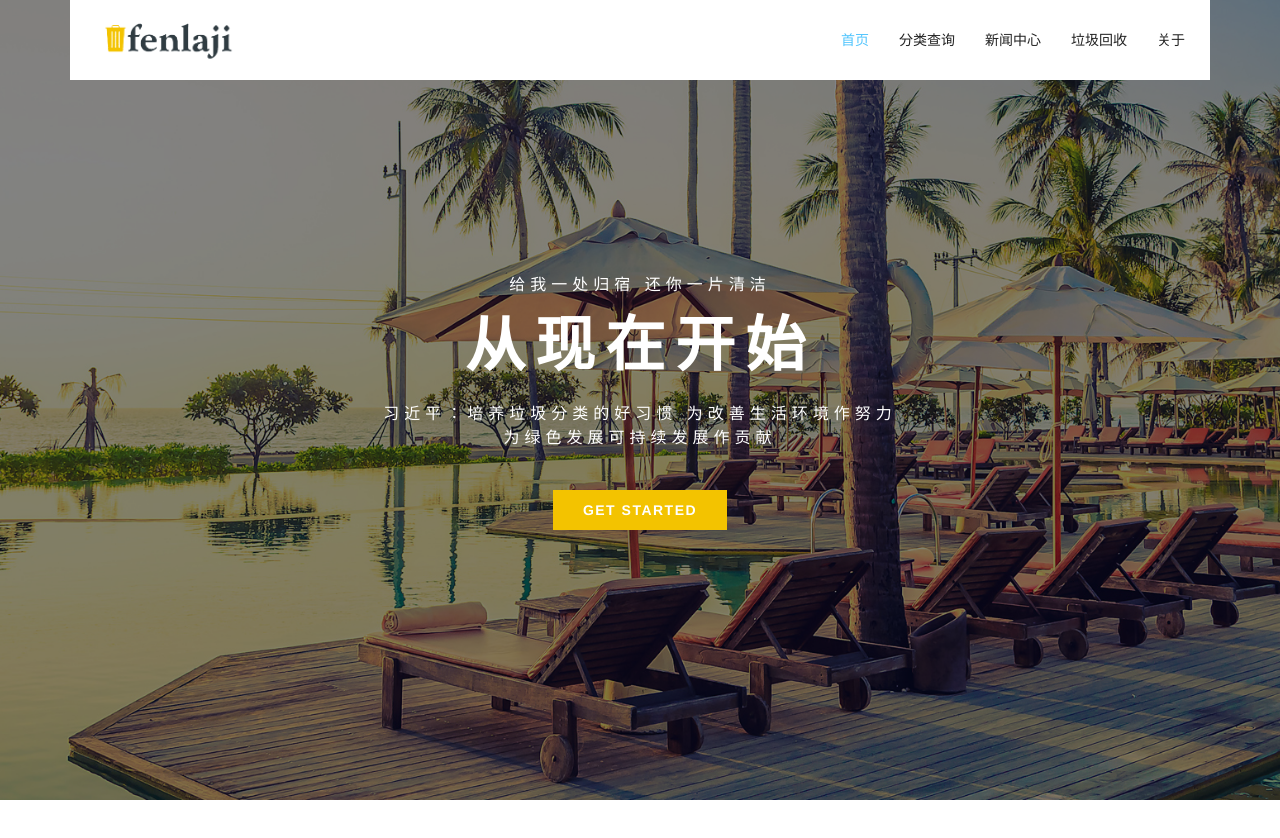
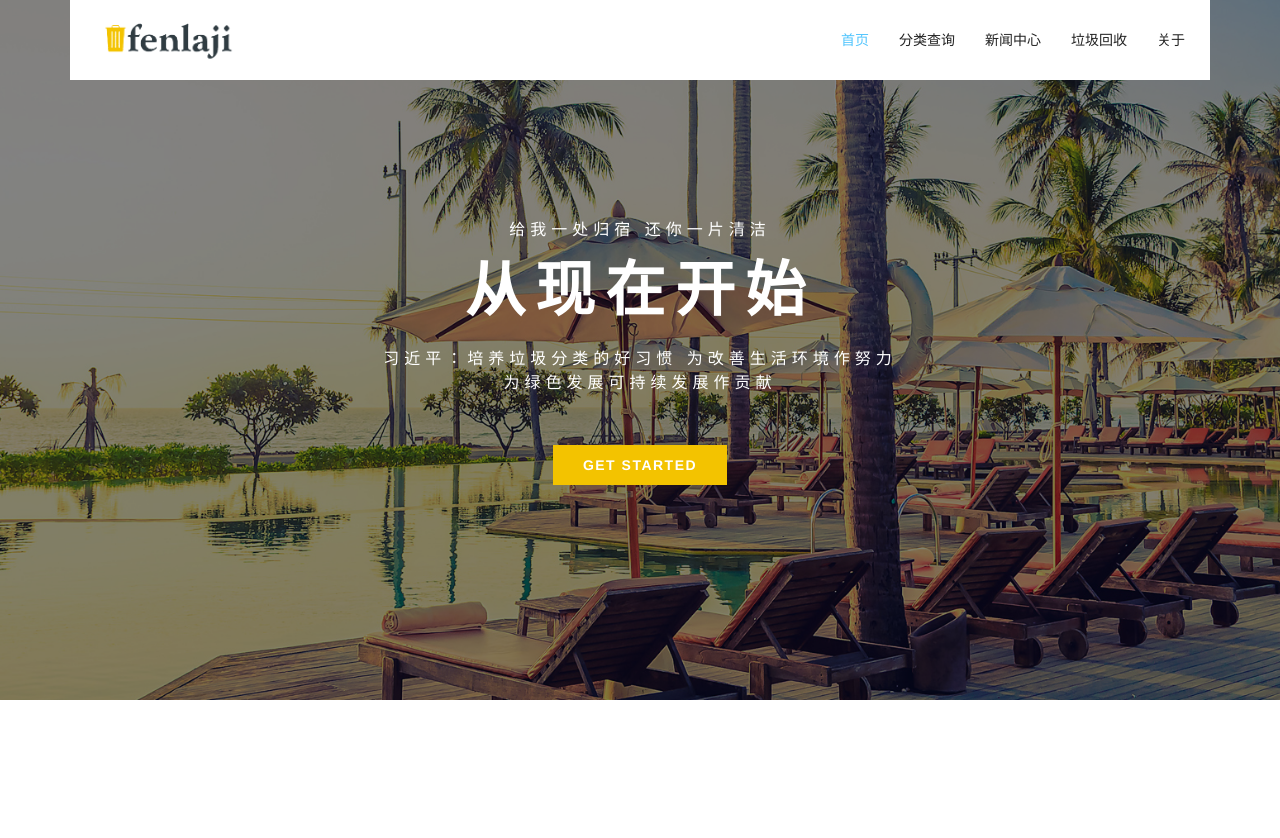
Before and after one commit to Hrealm/ifenlaji, a Vue app: page / in a window 1280 px wide. Shown: the top 838 px of the page. Built offline with nearby package versions, Linux system fonts and the light colour scheme.

Commit message:
feat: fix style

```diff
--- a/src/components/index/index.vue
+++ b/src/components/index/index.vue
@@ -34,7 +34,7 @@ export default {
     .banner{
         position: relative;
         width: 100%;
-        height: 800px;
+        height: 700px;
         overflow: hidden;
         background: #04091e;
         z-index: 1;
@@ -80,7 +80,7 @@ export default {
                 font-size: 16px;
                 line-height: 24px;
                 padding: 10px 0px 20px;
-                margin-bottom: 20px;
+                margin-bottom: 30px;
             }
             a{
                 display: inline-block;
```
